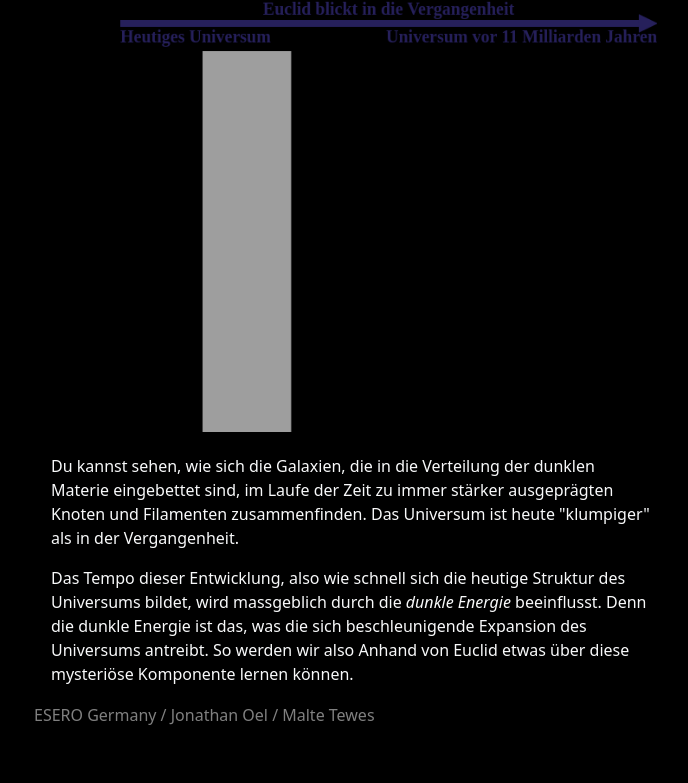
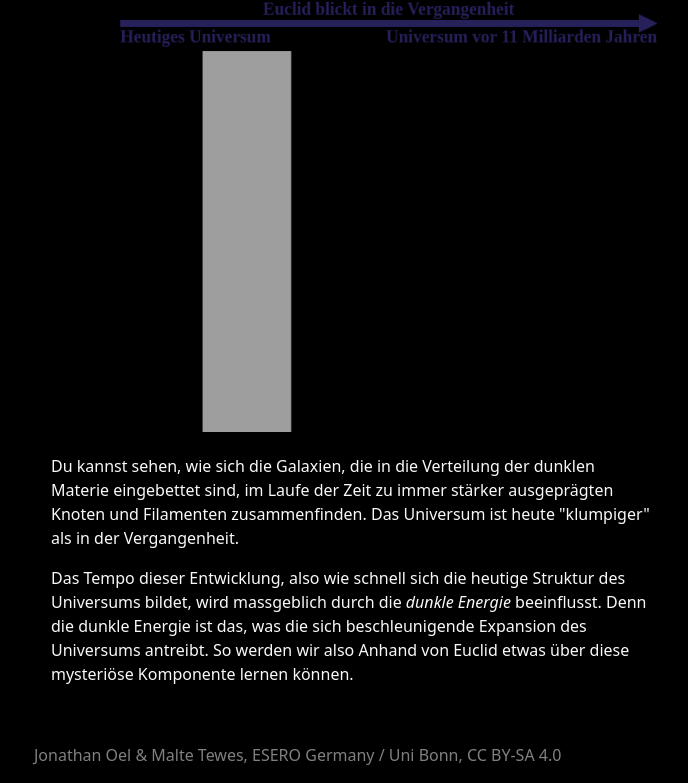
Before and after one commit to mtewes/lensingpage, a plain HTML site: page single_page/index.html in a window 1280 px wide. Shown: the part 4487-5270 px from the top of the page, without its empty margins (286-974 px from the left). Before the commit the page ends 5230 px from the top, so only its background shows below. Drawn offline with Linux system fonts and the light colour scheme.

Commit message:
Minor style

```diff
--- a/single_page/index.html
+++ b/single_page/index.html
@@ -333,6 +333,9 @@ Du kannst sehen, wie sich die Galaxien, die in die Verteilung der dunklen Materi
 <p>
 Das Tempo dieser Entwicklung, also wie schnell sich die heutige Struktur des Universums bildet, wird massgeblich durch die <i>dunkle Energie</i> beeinflusst. Denn die dunkle Energie ist das, was die sich beschleunigende Expansion des Universums antreibt. So werden wir also Anhand von Euclid etwas über diese mysteriöse Komponente lernen können.
 </p>
+<p>
+<br>
+</p>
 
 
 
@@ -341,7 +344,7 @@ Das Tempo dieser Entwicklung, also wie schnell sich die heutige Struktur des Uni
   </main>
 
   <footer class="mt-auto text-white-50">
-    <p>ESERO Germany / Jonathan Oel / Malte Tewes</p>
+    <p>Jonathan Oel & Malte Tewes, ESERO Germany / Uni Bonn, CC BY-SA 4.0</p>
   </footer>
 </div>
 <!--<script type="text/javascript" src="stronglens.js"></script>-->
```
